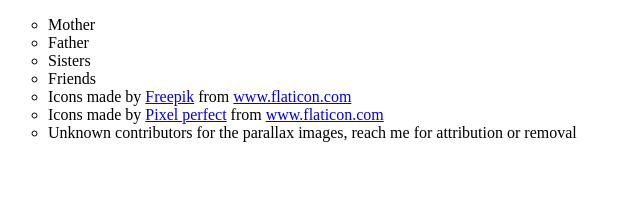
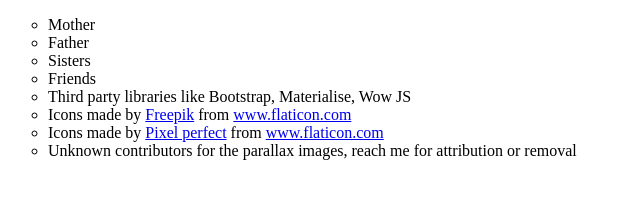
Before and after one commit to ashwin-sp/me, a plain HTML site: page attribution.html in a window 1280 px wide. Shown: the whole page, without its empty margins (0-640 px from the left). Drawn offline with Linux system fonts and the light colour scheme.

Commit message:
Update attribution.html

```diff
--- a/attribution.html
+++ b/attribution.html
@@ -13,11 +13,12 @@ ul {
 }
 </style>
 <body>
-	 <ul>
+     <ul>
          <li>Mother</li>
          <li>Father</li>
          <li>Sisters</li>
          <li>Friends</li>
+	 <li>Third party libraries like Bootstrap, Materialise, Wow JS</li>
          <li>Icons made by <a href="http://www.freepik.com/" title="Freepik">Freepik</a> from <a href="https://www.flaticon.com/" title="Flaticon"> www.flaticon.com</a></li>
          <li>Icons made by <a href="https://icon54.com/" title="Pixel perfect">Pixel perfect</a> from <a href="https://www.flaticon.com/" title="Flaticon"> www.flaticon.com</a></li>
          <li>Unknown contributors for the parallax images, reach me for attribution or removal </li>
```
